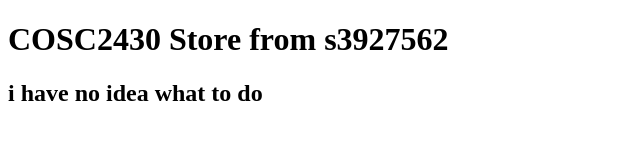
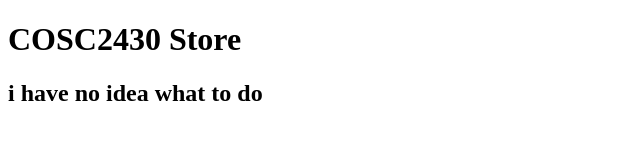
Before and after one commit to s3927562/COSC2430-Store, a plain HTML site: page index.html in a window 1280 px wide. Shown: the whole page, without its empty margins (0-640 px from the left). Drawn offline with Linux system fonts and the light colour scheme.

Commit message:
something

```diff
--- a/index.html
+++ b/index.html
@@ -8,7 +8,7 @@
 </head>
 
 <body>
-    <h1>COSC2430 Store from s3927562</h1>
+    <h1>COSC2430 Store</h1>
     <h2>i have no idea what to do</h2>
 </body>
 
```
